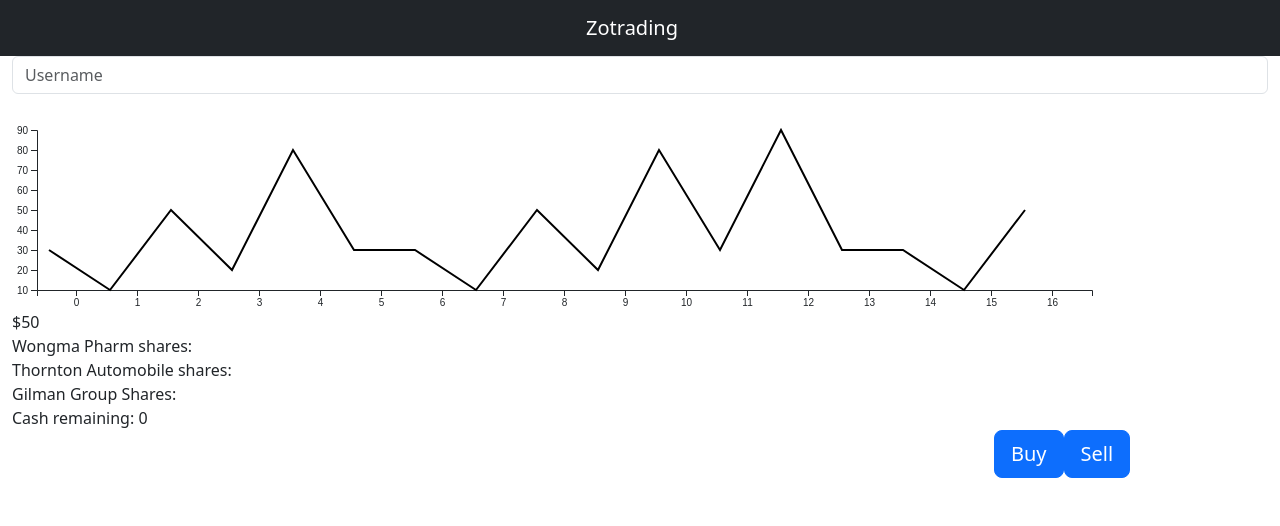
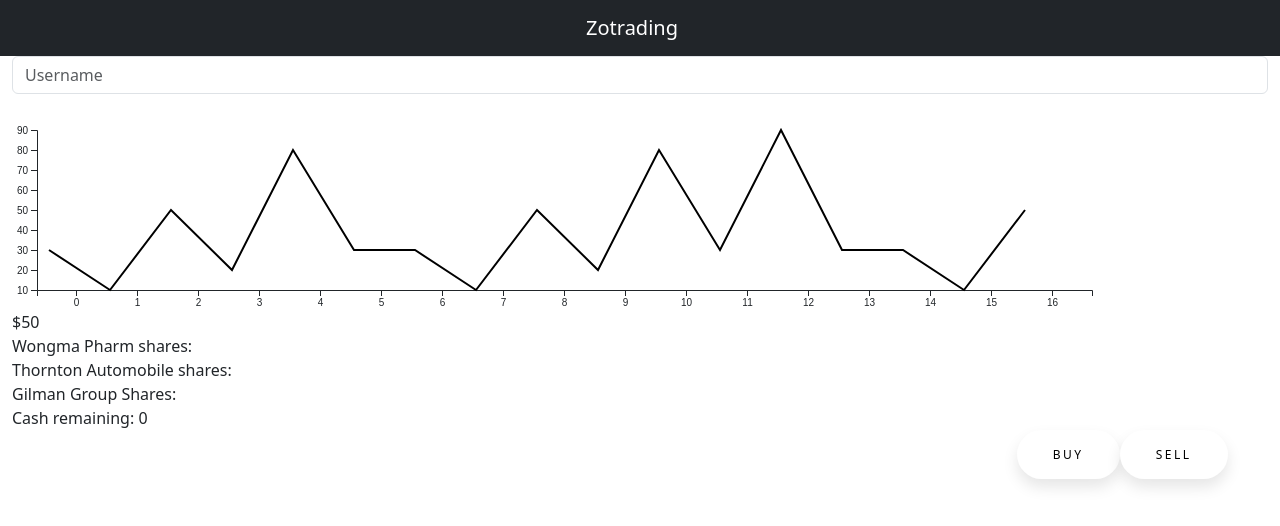
Before and after one commit to jacobseunglee/zotrading, a React (Vite) app: page / in a window 1280 px wide. Shown: the top 526 px of the page. Built offline with nearby package versions, Linux system fonts and the light colour scheme.

Commit message:
Changed buttons to look nice

```diff
--- /dev/null
+++ b/src/components/BuySellButton.css
@@ -0,0 +1,30 @@
+.but{
+    padding: 1.3em 3em;
+    font-size: 12px;
+    text-transform: uppercase;
+    letter-spacing: 2.5px;
+    font-weight: 500;
+    color: #000;
+    background-color: #fff;
+    border: none;
+    border-radius: 45px;
+    box-shadow: 0px 8px 15px rgba(0, 0, 0, 0.1);
+    transition: all 0.3s ease 0s;
+    cursor: pointer;
+    outline: none;
+    float: left;
+    position: relative;
+    left: 80%;
+    margin: 0 auto;
+  }
+
+  .but:hover {
+    background-color: #23c483;
+    box-shadow: 0px 15px 20px rgba(46, 229, 157, 0.4);
+    color: #fff;
+    transform: translateY(-7px);
+  }
+
+  .but:active {
+    transform: translateY(-1px);
+  }
--- a/src/components/BuySellButton.jsx
+++ b/src/components/BuySellButton.jsx
@@ -2,7 +2,7 @@
 import Container from 'react-bootstrap/Container';
 import Row from 'react-bootstrap/Row';
 import Col from 'react-bootstrap/Col';
-
+import './BuySellButton.css'
 
 function BuySellButton(props){
     const {user, setUser, data} = props;
@@ -22,20 +22,11 @@
     }
 
     return (
-        <Container>
-            <Row>
-            <Col/>
-            <Col/>
-            <Col/>
-            <Col/>
-            <Col>
-            <Button onClick={buyStock} size="lg">Buy</Button>
-            <Button onClick={sellStock} size="lg">Sell</Button> </Col>
-            </Row>
-            <Row></Row>
+    <div>
+        <button className = "but" onClick={buyStock} size="lg">Buy</button>
+        <button className = "but" onClick={sellStock} size="lg">Sell</button>
+    </div>
 
-
-        </Container>
     )
 }
 
--- a/src/components/WebApp.css
+++ b/src/components/WebApp.css
@@ -24,7 +24,6 @@
 
     grid-row: 2 / 5;
     grid-column: 2 / 5;
-
-    display: grid;
+    display: inline-block;
     place-items: center;
 }
```
